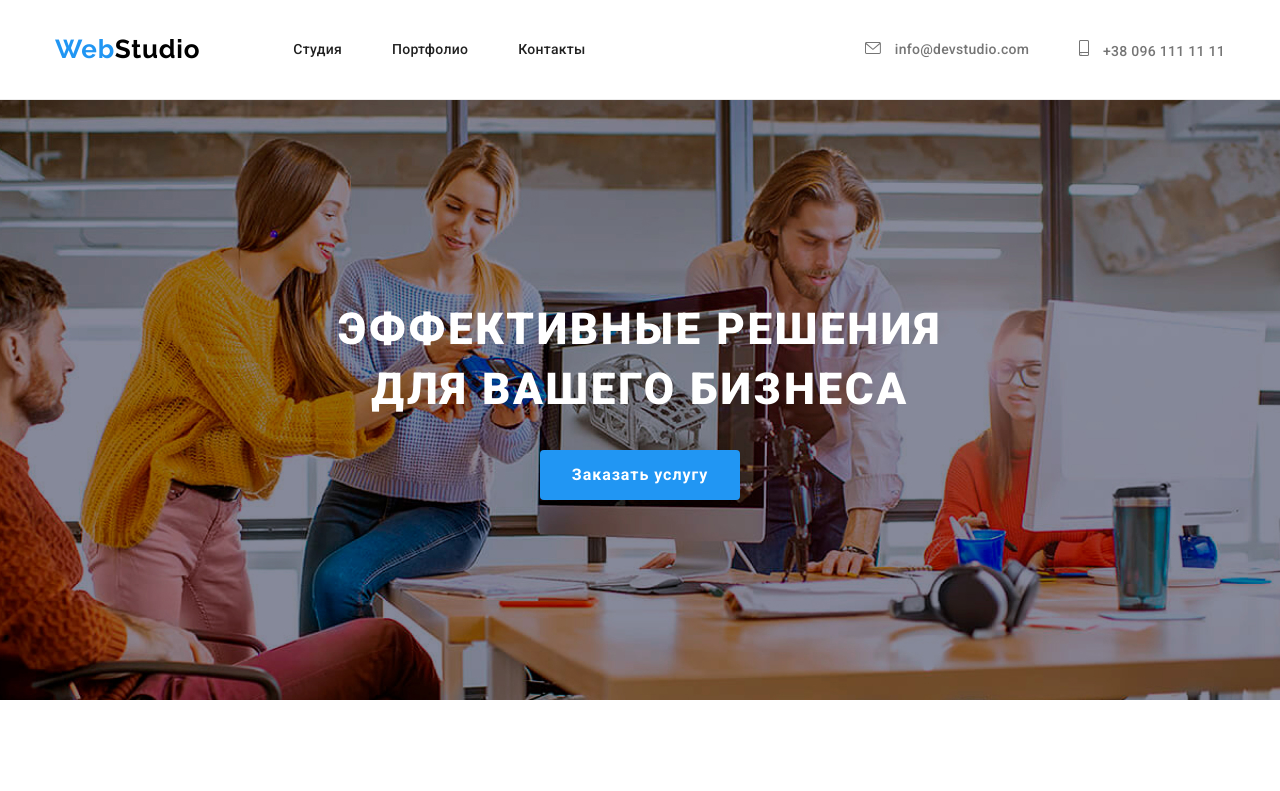
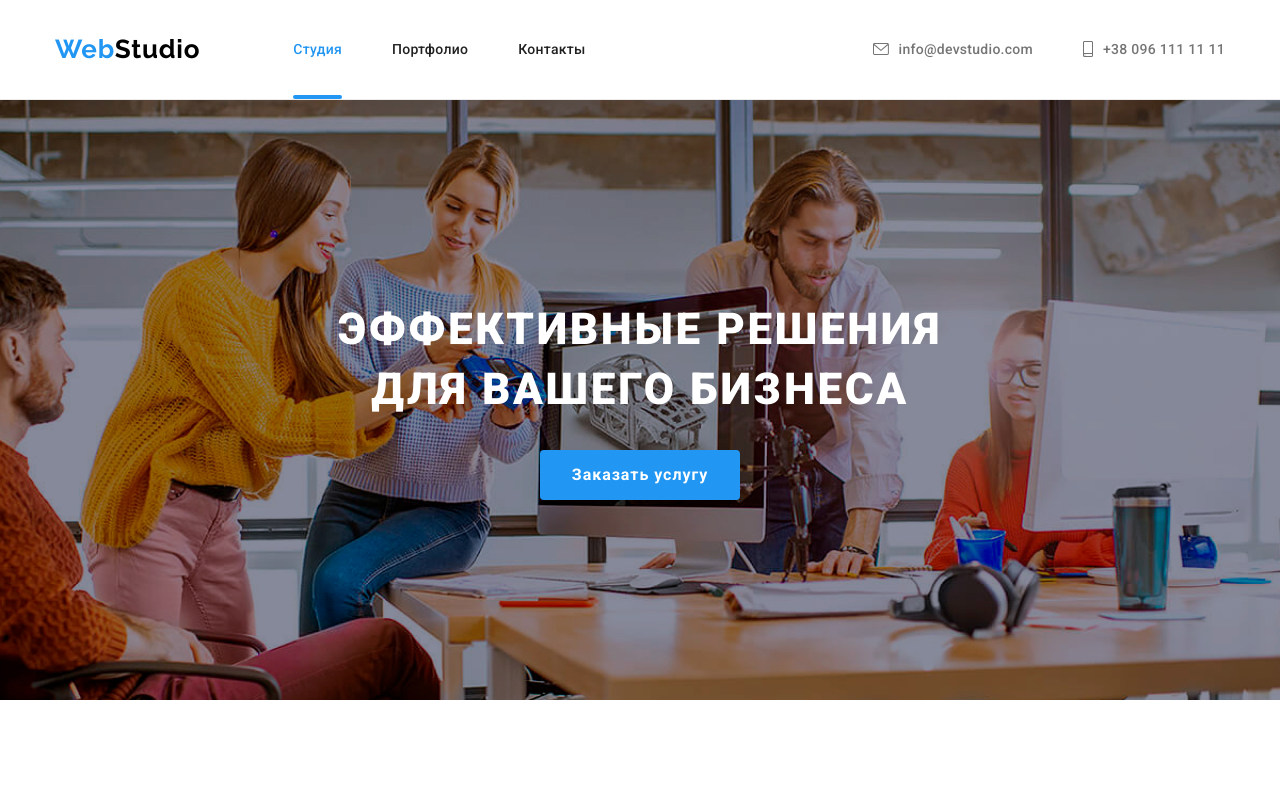
Before and after one commit to Dmytro-hoot/goit-markup-hw-06, a plain HTML site: page index.html in a window 1280 px wide. Shown: the top 791 px of the page. Drawn offline with nearby package versions, Linux system fonts and the light colour scheme.

Commit message:
add nav hover line

```diff
--- a/index.html
+++ b/index.html
@@ -21,7 +21,7 @@
                 <a class="logo" lang="en" href="./index.html"><span class="logo-blue">Web</span>Studio</a>
                 <ul class="nav-list">
                     <li class="nav-list-item list">
-                        <a class="nav-list-link link" href="./index.html">Студия</a>
+                        <a class="nav-list-link link active" href="./index.html">Студия</a>
                     </li>
                     <li class="nav-list-item list">
                         <a class="nav-list-link link" href="./portfolio.html">Портфолио</a>
--- a/style.css
+++ b/style.css
@@ -96,6 +96,9 @@ a:not(.logo):focus {
 
   color: #757575;
 
+  display: flex;
+  align-items: center;
+
   transition-duration: 250ms;
   transition-timing-function: cubic-bezier(0.4, 0, 0.2, 1);
 }
@@ -126,6 +129,43 @@ a:not(.logo):focus {
 
 .nav-list-item:not(:last-child) {
   margin-right: 50px;
+}
+
+.nav-list-link {
+  position: relative;
+}
+
+.active {
+  color: #2196f3;
+}
+
+.nav-list-link.active::after {
+  position: absolute;
+  bottom: -42px;
+  content: "";
+  display: block;
+
+  background: currentColor;
+  border-radius: 2px;
+  height: 4px;
+  width: 100%;
+}
+
+.nav-list-link::after {
+  position: absolute;
+  bottom: -42px;
+  content: "";
+  display: none;
+
+  background: currentColor;
+  border-radius: 2px;
+  height: 4px;
+  width: 100%;
+}
+
+.nav-list-link:hover:after,
+.nav-list-link:focus:after {
+  display: block;
 }
 
 .contact-list {
```
Also changed, not shown: portfolio.html (+1 -1 lines).
